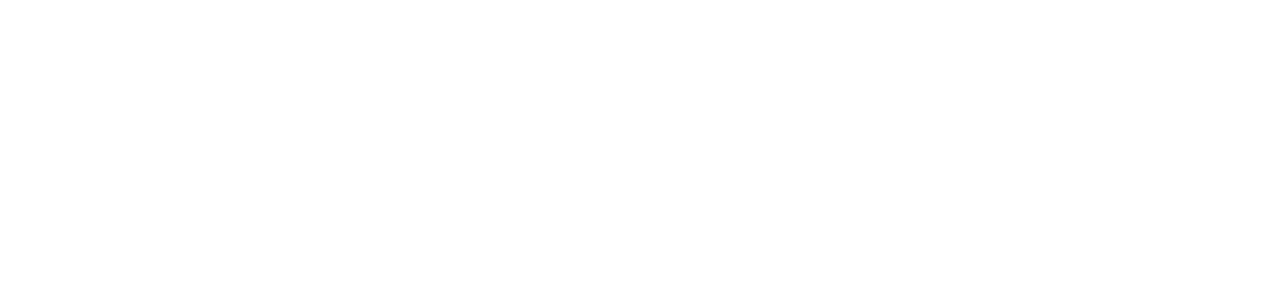
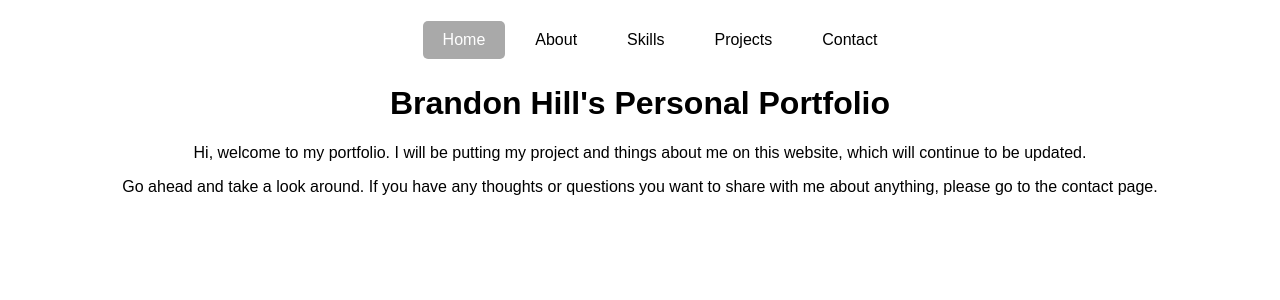
Before and after one commit to BranHill21/personal-website, a React (Create React App) app: page / in a window 1280 px wide. Before the commit this address had no page. Shown: the top 300 px of the page. Built offline with nearby package versions, Linux system fonts and the light colour scheme.

Commit message:
Remove /home to be replaced by / so hopefully initial page is actually there

```diff
--- a/src/App.js
+++ b/src/App.js
@@ -6,6 +6,7 @@
 import Skills from './components/Skills';
 import Projects from './components/Projects';
 import Contact from './components/Contact';
+import Navbar from './components/Navbar';
 import './Styles/Styles.css';
 
 const App = () => {
@@ -13,7 +14,7 @@
     <Router>
       <div>
         <Routes>
-          <Route path="/home" element={<Home />} />
+          <Route path="/" element={<Home />} />
           <Route path="/about" element={<About />} />
           <Route path="/skills" element={<Skills />} />
           <Route path="/projects" element={<Projects />} />
--- a/src/components/About.js
+++ b/src/components/About.js
@@ -4,7 +4,7 @@
 
 const About = () => {
   const aboutLinks = [
-    { path: '/home', label: 'Home' },
+    { path: '/', label: 'Home' },
     { path: '/about', label: 'About' },
     { path: '/skills', label: 'Skills' },
     { path: '/projects', label: 'Projects' },
--- a/src/components/Contact.js
+++ b/src/components/Contact.js
@@ -4,7 +4,7 @@
 
 const Contact = () => {
   const Links = [
-    { path: '/home', label: 'Home' },
+    { path: '/', label: 'Home' },
     { path: '/about', label: 'About' },
     { path: '/skills', label: 'Skills' },
     { path: '/projects', label: 'Projects' },
--- a/src/components/Home.js
+++ b/src/components/Home.js
@@ -4,7 +4,7 @@
 
 const Home = () => {
   const Links = [
-    { path: '/home', label: 'Home' },
+    { path: '/', label: 'Home' },
     { path: '/about', label: 'About' },
     { path: '/skills', label: 'Skills' },
     { path: '/projects', label: 'Projects' },
--- a/src/components/Projects.js
+++ b/src/components/Projects.js
@@ -4,7 +4,7 @@
 
 const Projects = () => {
   const Links = [
-    { path: '/home', label: 'Home' },
+    { path: '/', label: 'Home' },
     { path: '/about', label: 'About' },
     { path: '/skills', label: 'Skills' },
     { path: '/projects', label: 'Projects' },
--- a/src/components/Skills.js
+++ b/src/components/Skills.js
@@ -4,7 +4,7 @@
 
 const Skills = () => {
   const skillsLinks = [
-    { path: '/home', label: 'Home' },
+    { path: '/', label: 'Home' },
     { path: '/about', label: 'About' },
     { path: '/skills', label: 'Skills' },
     { path: '/projects', label: 'Projects' },
```
